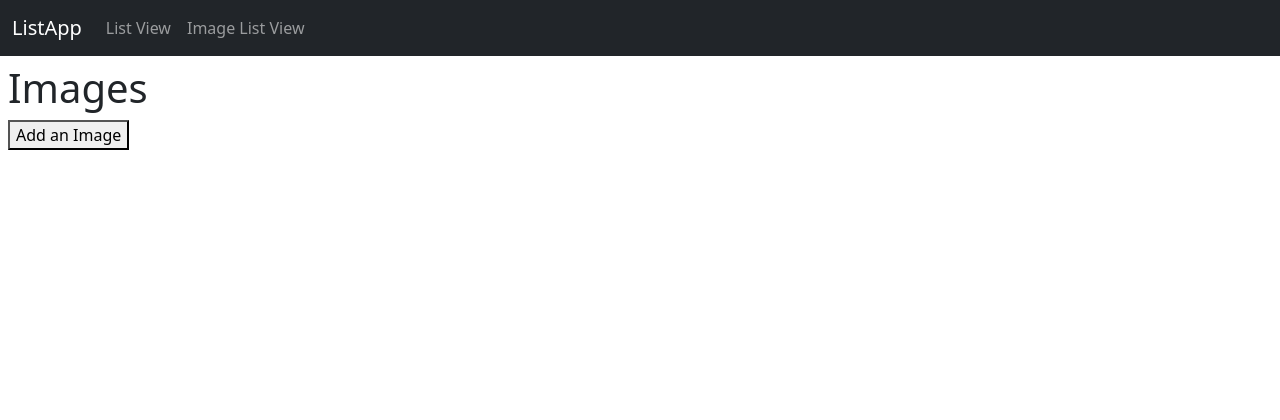
After one commit to timkanke/django-listless, a Django app: page /listapp/imagelistview/ in a window 1280 px wide. The commit adds this page. Shown: the top 420 px of the page. Run offline with Django 4.2, Linux system fonts and the light colour scheme; data that the repository does not hold is empty; some libraries are stand-ins or nearby versions.

Commit message:
Added image handling

```diff
--- a/src/listapp/models.py
+++ b/src/listapp/models.py
@@ -6,3 +6,8 @@ class Item(models.Model):
     author = models.CharField(max_length=255, blank=True)
     title = models.CharField(max_length=255, blank=True)
     publish = models.BooleanField(null=True)
+
+
+class Image(models.Model):
+    title = models.CharField(max_length=20)
+    photo = models.ImageField(upload_to='pics')
--- a/src/listapp/templates/listapp/base.html
+++ b/src/listapp/templates/listapp/base.html
@@ -29,6 +29,9 @@
                                 <li class="nav-item">
                                     <a class="nav-link" href="{% url 'listapp:simplelistview' %}">List View</a>
                                 </li>
+                                <li class="nav-item">
+                                    <a class="nav-link" href="{% url 'listapp:imagelistview' %}">Image List View</a>
+                                </li>
                             </ul>
                         </div>
                     </div>
--- /dev/null
+++ b/src/listapp/templates/listapp/image_list_view.html
@@ -0,0 +1,32 @@
+{% extends "listapp/base.html" %}
+
+{% block content %}
+
+<div class="container-fluid p-2">
+
+    <div class="row">
+        <h1>Images</h1>
+
+        <div class="col">
+            <button>
+                <a class="nav-link" href="{% url 'listapp:imageupload' %}">Add an Image</a>
+            </button>
+        </div>
+    </div>
+    <div class="row">
+        {% for image in image_list %}
+        <div class="col">
+            <div class="thumbnail">
+                <a href="{{ image.photo.url }}">
+                    <img src="{{ image.photo.url }}" alt="image" style="width:100%">
+                    <div class="caption">
+                        <p>{{ image.title }}</p>
+                    </div>
+                </a>
+            </div>
+        </div>
+        {% endfor %}
+    </div>
+</div>
+
+{% endblock %}
--- a/src/listapp/urls.py
+++ b/src/listapp/urls.py
@@ -6,7 +6,7 @@ from django.urls import include, path
 from . import views
 # from .models import Item
 
-app_name = "listapp"
+app_name = 'listapp'
 # example_urlpatterns = [
 #     path('', views.ExampleUpdateView.as_view(), name='_list'),
 #     path('new/', views.ExampleUpdateView.as_view(), name='_create'),
@@ -15,6 +15,8 @@ app_name = "listapp"
 # ]
 urlpatterns = [
     path('', views.Index.as_view(), name='index'),
+    path('imageupload/', views.ImageUpload.as_view(), name='imageupload'),
+    path('imagelistview/', views.ImageListView.as_view(), name='imagelistview'),
     path('simplelistview/', views.SimpleListView.as_view(), name='simplelistview'),
     path('itemupdateview/<int:pk>/', views.ItemUpdateView.as_view(), name='itemupdateview'),
 ] + static(settings.MEDIA_URL, document_root=settings.MEDIA_ROOT)
--- a/src/listapp/views.py
+++ b/src/listapp/views.py
@@ -1,30 +1,49 @@
 from django.http import HttpResponseForbidden, HttpResponseRedirect, QueryDict
-from django.shortcuts import redirect
+from django.shortcuts import redirect, render
 from django.urls import reverse
 from django.utils.http import urlencode
 from django.views.generic.base import TemplateView
-from django.views.generic import ListView, UpdateView
+from django.views.generic import CreateView, DetailView, ListView, UpdateView
 
 from django_filters.views import FilterView
 
 import pickle
 from base64 import b64encode, b64decode
 
-from .models import Item
+from .models import Image, Item
 from .filters import ItemFilter
-from .forms import ItemFilterForm, ItemUpdateForm
+from .forms import ItemFilterForm, ImageUploadForm, ItemUpdateForm
 from .tables import ItemList
 
 
 class Index(TemplateView):
-    template_name = "listapp/index.html"
+    template_name = 'listapp/index.html'
+
+
+class ImageListView(ListView):
+    model = Image
+    template_name = 'listapp/image_list_view.html'
+
+
+class ImageUpload(CreateView):
+    model = Image
+    form_class = ImageUploadForm
+    template_name = 'listapp/image_upload.html'
+
+    def post(self, request, *args, **kwargs):
+        form = ImageUploadForm(request.POST)
+        if form.is_valid():
+            book = form.save()
+            book.save()
+            return HttpResponseRedirect('listapp/image_list_view.html')
+        return render(request, 'listapp/image_upload.html', {'form': form})
 
 
 class SimpleListView(ListView):
     model = Item
     queryset = Item.objects.all()
     context_object_name = 'item_list'
-    template_name = "listapp/simple_list_view.html"
+    template_name = 'listapp/simple_list_view.html'
 
     def get_queryset(self):
         queryset = super().get_queryset()
@@ -56,7 +75,6 @@ class ItemUpdateView(UpdateView):
 
     # Form
     def post(self, request, *args, **kwargs):
-
         object_list = self.get_object_list()
 
         if not request.user.is_authenticated:
@@ -71,10 +89,7 @@ class ItemUpdateView(UpdateView):
                         return self.form_valid(form)
                     elif 'save_continue' in request.POST:
                         self.form_valid(form)
-                        pk = (object_list.filter(id__gt=self.object.id)
-                              .order_by('id')
-                              .only('id')
-                              .first())
+                        pk = object_list.filter(id__gt=self.object.id).order_by('id').only('id').first()
                         return redirect('listapp:itemupdateview', pk=pk.id)
                     elif 'reset' in request.POST:
                         return HttpResponseRedirect(reverse('listapp:itemupdateview', kwargs={'pk': self.object.pk}))
@@ -109,7 +124,6 @@ class ItemUpdateView(UpdateView):
             return None
 
     def get_object_list(self, **kwargs):
-
         # Session key
         key = 'my_qs'
 
```
Also changed, not shown: requirements.txt (+15 -0 lines), src/listapp/admin.py (+8 -1 lines), src/listapp/forms.py (+12 -7 lines), src/listapp/templates/listapp/image_upload.html (added, +14 -0 lines), src/listapp/migrations/0002_image.py (added), src/media/pics/Gladstone_a_year_in_Treasury_1.jpg (added), src/media/pics/Gladstone_a_year_in_Treasury_1_f9UsNtC.jpg (added), src/media/pics/Socks_the_Cat_Explores.jpg (added), src/media/pics/Station-Master_Tama.jpeg (added), src/media/pics/Willow_the_First_Cat.png (added).
